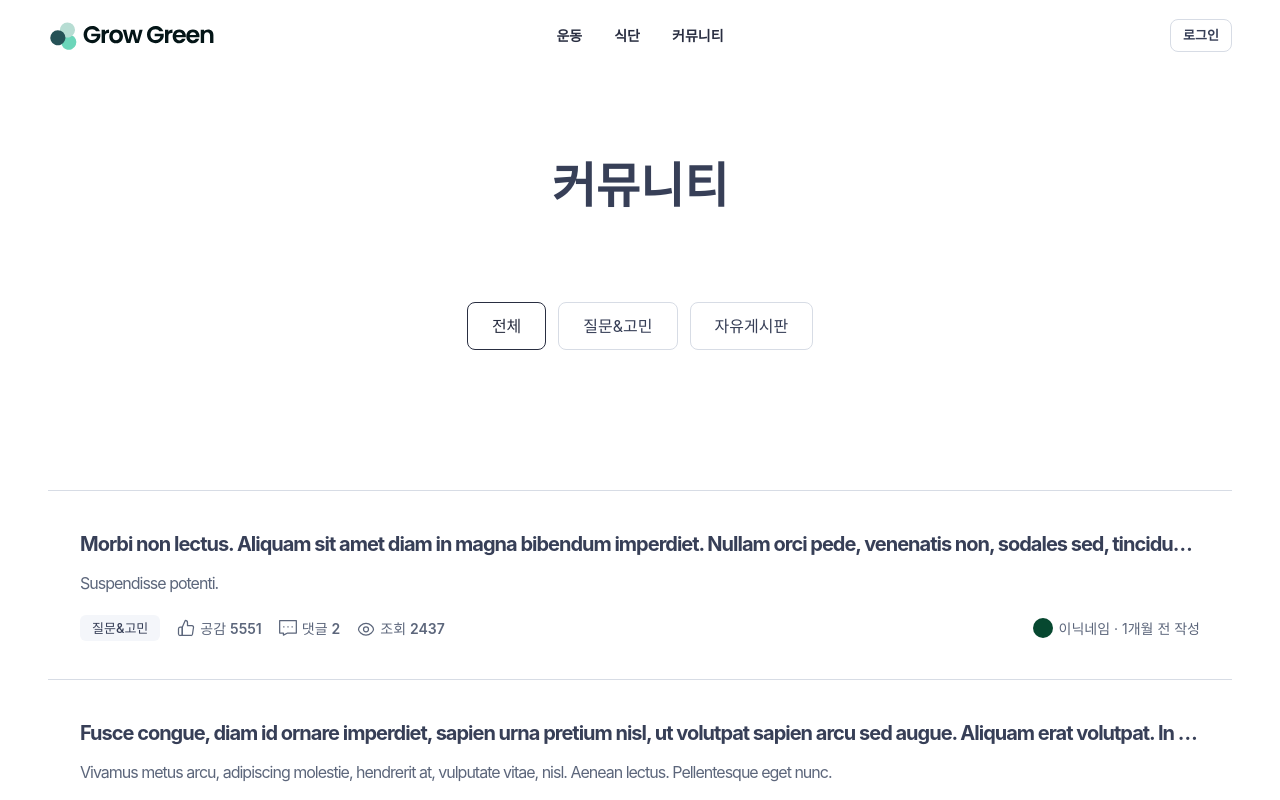
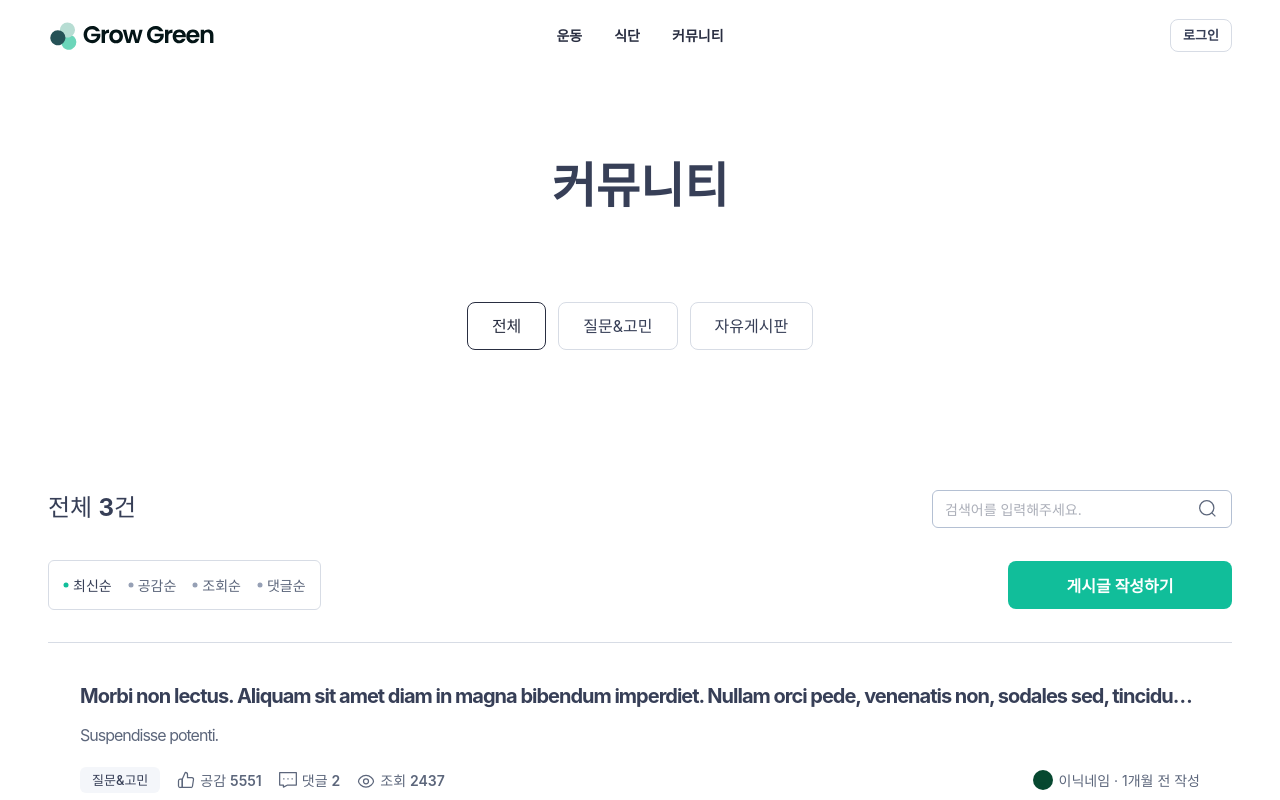
Before and after one commit to ijyan/project-growgreen, a React (Create React App) app: page /community in a window 1280 px wide. Shown: the top 800 px of the page. Built offline with nearby package versions, Linux system fonts and the light colour scheme; data requests are answered from the project's data file.

Commit message:
#2 Feat: 게시글 정렬 기능

```diff
--- a/src/components/Community/Community.Style.tsx
+++ /dev/null
@@ -1,5 +0,0 @@
-import styled from 'styled-components';
-
-export const Community = styled.div`
-
-`;
--- a/src/components/Post/index.tsx
+++ b/src/components/Post/index.tsx
@@ -1,7 +1,7 @@
 import React from 'react';
 import { Link } from 'react-router-dom';
 import * as S from './index.Style';
-import { PostType } from '../../types';
+import { IPost } from '../../types';
 
 function Index({
   id,
@@ -14,7 +14,7 @@ function Index({
   view_count,
   vote_count,
   comment_count,
-}: PostType) {
+}: IPost) {
   // 시간 구하는 함수
   const calcDate = (date: Date) => {
     const milliSeconds = new Date().getTime() - Number(date);
--- a/src/components/PostDetail/index.tsx
+++ b/src/components/PostDetail/index.tsx
@@ -3,17 +3,17 @@ import { useParams } from 'react-router-dom';
 import axios from 'axios';
 import { Helmet, HelmetProvider } from 'react-helmet-async';
 import * as S from './index.Style';
-import { PostType } from '../../types';
+import { IPost } from '../../types';
 
 function Index() {
   const { postId } = useParams();
-  const [post, setPost] = useState<PostType | null>(null);
+  const [post, setPost] = useState<IPost | null>(null);
   const [voted, setVoted] = useState(false);
 
   useEffect(() => {
     const fetchPost = async () => {
       try {
-        const response = await axios.get<PostType>(
+        const response = await axios.get<IPost>(
           `http://localhost:5000/posts/${postId}`,
         );
         setPost(response.data);
--- a/src/components/PostList/index.tsx
+++ b/src/components/PostList/index.tsx
@@ -1,9 +1,9 @@
 import React from 'react';
-import { PostType } from '../../types';
+import { IPost } from '../../types';
 import Post from '../Post';
 
 interface IProp {
-  data: PostType[];
+  data: IPost[];
 }
 
 function Index({ data }: IProp) {
--- a/src/pages/community/index.Styled.tsx
+++ b/src/pages/community/index.Styled.tsx
@@ -1,4 +1,5 @@
 import { styled } from 'styled-components';
+import { common } from '../../styles/theme';
 
 export const Content = styled.div`
   max-width: 1440rem;
@@ -6,11 +7,111 @@ export const Content = styled.div`
   padding: 0 16rem;
   color: var(--gray110);
 
-  & > div:first-child {
-    border-top: 1px solid var(--gray40);
-  }
-
   @media screen and (min-width: 768px) {
     padding: 80rem 48rem;
   }
 `;
+
+export const SearchForm = styled.div`
+  display: flex;
+  justify-content: space-between;
+`;
+
+export const ListNum = styled.div`
+  font-size: 24rem;
+  font-weight: 500;
+  color: var(--gray110);
+
+  & strong {
+    font-weight: 700;
+  }
+`;
+
+export const InputBox = styled.div`
+  position: relative;
+
+  & > div {
+    width: 300rem;
+  }
+
+  & label {
+    ${common.blind}
+  }
+
+  & input {
+    width: 100%;
+    height: 38rem !important;
+    margin: 0 !important;
+    padding: 8rem 44rem 8rem 12rem !important;
+    font-size: 14rem !important;
+  }
+`;
+
+export const SearchButton = styled.button`
+  width: 32rem;
+  height: 32rem;
+  position: absolute;
+  right: 8rem;
+  top: 4rem;
+
+  & span {
+    ${common.blind}
+  }
+`;
+
+export const SortForm = styled.div`
+  display: flex;
+  justify-content: space-between;
+  align-items: center;
+  padding: 32rem 0;
+`;
+
+export const SortBox = styled.div`
+  display: flex;
+  gap: 8rem;
+  padding: 10rem;
+  border: 1px solid var(--gray40);
+  border-radius: 6rem;
+
+  & button {
+    display: flex;
+    padding: 4rem;
+    gap: 4rem;
+    align-items: center;
+    justify-content: center;
+    font-size: 14rem;
+    color: var(--gray90);
+    font-weight: 500;
+
+    & svg {
+      fill: var(--gray60);
+    }
+  }
+
+  & button.active {
+    color: var(--gray110);
+
+    & svg {
+      fill: var(--green90);
+    }
+  }
+`;
+
+export const WriteButton = styled.button`
+  width: 224rem;
+  font-size: 16rem;
+  height: 48rem;
+  background-color: var(--green90);
+  border-radius: 8rem;
+  color: #fff;
+  font-weight: 600;
+  transition: all 0.2s ease;
+
+  &:hover {
+    background-color: var(--green100);
+  }
+`;
+
+export const List = styled.div`
+  border-top: 1px solid var(--gray40);
+`;
--- a/src/pages/community/index.tsx
+++ b/src/pages/community/index.tsx
@@ -3,31 +3,149 @@ import axios from 'axios';
 import SubTitle from '../../components/SubTitle';
 import Tab from '../../components/Tab';
 import { COMMUNITY_LIST } from '../../constants/CommunityMenu';
-import { PostType } from '../../types';
 import PostList from '../../components/PostList';
 import * as S from './index.Styled';
+import Input from '../../components/Input';
+import usePostStore from '../../stores/posts.store';
 
 function Index() {
-  const [data, setData] = useState<PostType[]>([]);
-
-  const fetchData = async () => {
-    try {
-      const response = await axios.get('http://localhost:5000/posts');
-      setData(response.data);
-    } catch (error) {
-      console.error('데이터를 가져오는 중 오류 발생', error);
-    }
-  };
+  const {
+    posts,
+    fetchPosts,
+    active,
+    sortByDate,
+    sortByThumbsUp,
+    sortByViews,
+    sortByComments,
+  } = usePostStore();
 
   useEffect(() => {
-    fetchData();
-  }, []);
+    fetchPosts();
+  }, [fetchPosts]);
+
   return (
     <>
       <SubTitle>커뮤니티</SubTitle>
       <Tab links={COMMUNITY_LIST} index={0} />
       <S.Content>
-        <PostList data={data} />
+        <S.SearchForm>
+          <S.ListNum>
+            전체 <strong>{posts.length}</strong>건
+          </S.ListNum>
+          <S.InputBox>
+            <Input
+              label="검색"
+              type="text"
+              name="search"
+              placeholder="검색어를 입력해주세요."
+            />
+            <S.SearchButton type="button">
+              <svg
+                width="20"
+                height="20"
+                viewBox="0 0 48 48"
+                fill="none"
+                xmlns="http://www.w3.org/2000/svg"
+              >
+                <path
+                  d="M21 38C30.3888 38 38 30.3888 38 21C38 11.6112 30.3888 4 21 4C11.6112 4 4 11.6112 4 21C4 30.3888 11.6112 38 21 38Z"
+                  fill="none"
+                  stroke="#5c667b"
+                  strokeWidth="3"
+                  strokeLinejoin="round"
+                />
+                <path
+                  d="M33.2216 33.2217L41.7069 41.707"
+                  stroke="#5c667b"
+                  strokeWidth="3"
+                  strokeLinecap="butt"
+                  strokeLinejoin="round"
+                />
+              </svg>
+              <span>검색</span>
+            </S.SearchButton>
+          </S.InputBox>
+        </S.SearchForm>
+        <S.SortForm>
+          <S.SortBox>
+            <button
+              type="button"
+              onClick={sortByDate}
+              className={active === 'date' ? 'active' : ''}
+            >
+              <svg
+                width="6"
+                height="6"
+                strokeWidth="0"
+                viewBox="0 0 24 24"
+                fill="current"
+                xmlns="http://www.w3.org/2000/svg"
+                type="solid"
+              >
+                <circle cx="12" cy="12" r="10" fill="inherit" />
+              </svg>
+              최신순
+            </button>
+            <button
+              type="button"
+              onClick={sortByThumbsUp}
+              className={active === 'thumbsUp' ? 'active' : ''}
+            >
+              <svg
+                width="6"
+                height="6"
+                strokeWidth="0"
+                viewBox="0 0 24 24"
+                fill="current"
+                xmlns="http://www.w3.org/2000/svg"
+                type="solid"
+              >
+                <circle cx="12" cy="12" r="10" fill="inherit" />
+              </svg>
+              공감순
+            </button>
+            <button
+              type="button"
+              onClick={sortByViews}
+              className={active === 'views' ? 'active' : ''}
+            >
+              <svg
+                width="6"
+                height="6"
+                strokeWidth="0"
+                viewBox="0 0 24 24"
+                fill="current"
+                xmlns="http://www.w3.org/2000/svg"
+                type="solid"
+              >
+                <circle cx="12" cy="12" r="10" fill="inherit" />
+              </svg>
+              조회순
+            </button>
+            <button
+              type="button"
+              onClick={sortByComments}
+              className={active === 'comments' ? 'active' : ''}
+            >
+              <svg
+                width="6"
+                height="6"
+                strokeWidth="0"
+                viewBox="0 0 24 24"
+                fill="current"
+                xmlns="http://www.w3.org/2000/svg"
+                type="solid"
+              >
+                <circle cx="12" cy="12" r="10" fill="inherit" />
+              </svg>
+              댓글순
+            </button>
+          </S.SortBox>
+          <S.WriteButton type="button">게시글 작성하기</S.WriteButton>
+        </S.SortForm>
+        <S.List>
+          <PostList data={posts} />
+        </S.List>
       </S.Content>
     </>
   );
--- a/src/pages/myPage/posts/index.tsx
+++ b/src/pages/myPage/posts/index.tsx
@@ -1,29 +1,19 @@
-import React, { useEffect, useState } from 'react';
+import React, { useEffect } from 'react';
 import { Helmet, HelmetProvider } from 'react-helmet-async';
-import axios from 'axios';
 import { Link } from 'react-router-dom';
 import MyPageTabs from '../../../components/MyPageTab';
 import * as S from './index.Style';
-import { PostType } from '../../../types';
 import useStore from '../../../stores/user.store';
+import usePostStore from '../../../stores/posts.store';
 
 //! 작성된 게시물 페이지
 function Index() {
-  const [data, setData] = useState<PostType[]>([]);
   const { user } = useStore();
-
-  const fetchData = async () => {
-    try {
-      const response = await axios.get('http://localhost:5000/posts');
-      setData(response.data);
-    } catch (error) {
-      console.error('데이터를 가져오는 중 오류 발생', error);
-    }
-  };
+  const { posts, fetchPosts } = usePostStore();
 
   useEffect(() => {
-    fetchData();
-  }, []);
+    fetchPosts();
+  }, [fetchPosts]);
   return (
     <>
       <HelmetProvider>
@@ -36,7 +26,7 @@ function Index() {
           <MyPageTabs index={1} />
           <S.Content>
             {user &&
-              data
+              posts
                 .filter(el => el.userId === user.userId)
                 .map(item => (
                   <S.PostWrapper>
--- /dev/null
+++ b/src/stores/posts.store.ts
@@ -0,0 +1,64 @@
+import { create } from 'zustand';
+import axios from 'axios';
+import { IPost } from '../types';
+
+interface PostStore {
+  posts: IPost[];
+  loading: boolean;
+  error: string | null;
+  fetchPosts: () => void;
+  sortByDate: () => void; // 최신순
+  sortByThumbsUp: () => void; // 공감순
+  sortByViews: () => void; // 조회순
+  sortByComments: () => void; // 조회순
+  active: 'date' | 'thumbsUp' | 'views' | 'comments';
+}
+
+const usePostStore = create<PostStore>(set => ({
+  posts: [],
+  loading: true,
+  error: null,
+  active: 'date',
+  fetchPosts: async () => {
+    try {
+      set({ loading: true, error: null });
+      const response = await axios.get<IPost[]>('http://localhost:5000/posts');
+      const sortedPosts = response.data.sort(
+        (a, b) =>
+          new Date(b.create_at).getTime() - new Date(a.create_at).getTime(),
+      );
+      set({ posts: sortedPosts, loading: false });
+    } catch (error) {
+      set({ posts: [], loading: false, error: 'Error fetching posts' });
+    }
+  },
+  sortByDate: () => {
+    set(state => ({
+      posts: [...state.posts].sort(
+        (a, b) =>
+          new Date(b.create_at).getTime() - new Date(a.create_at).getTime(),
+      ),
+      active: 'date',
+    }));
+  },
+  sortByThumbsUp: () => {
+    set(state => ({
+      posts: [...state.posts].sort((a, b) => b.vote_count - a.vote_count),
+      active: 'thumbsUp',
+    }));
+  },
+  sortByViews: () => {
+    set(state => ({
+      posts: [...state.posts].sort((a, b) => b.view_count - a.view_count),
+      active: 'views',
+    }));
+  },
+  sortByComments: () => {
+    set(state => ({
+      posts: [...state.posts].sort((a, b) => b.comment_count - a.comment_count),
+      active: 'comments',
+    }));
+  },
+}));
+
+export default usePostStore;
```
Also changed, not shown: src/components/Community/Community.tsx (deleted, +0 -15 lines), src/styles/theme.ts (+14 -0 lines), src/types/index.tsx (+11 -1 lines), .eslintrc.js.
